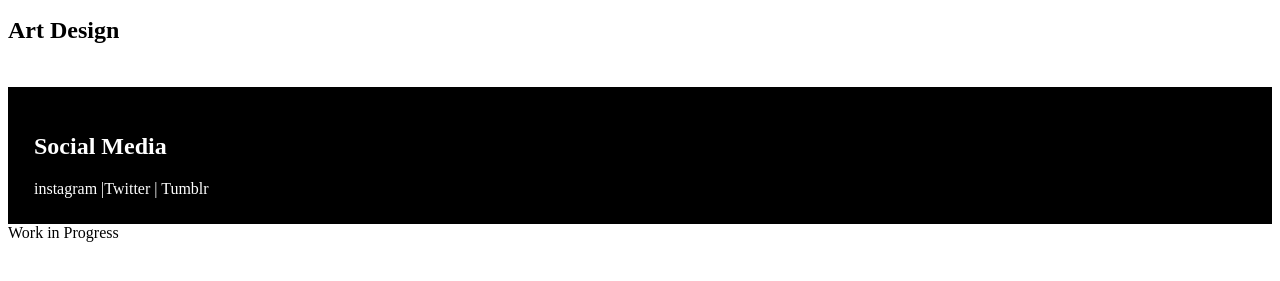
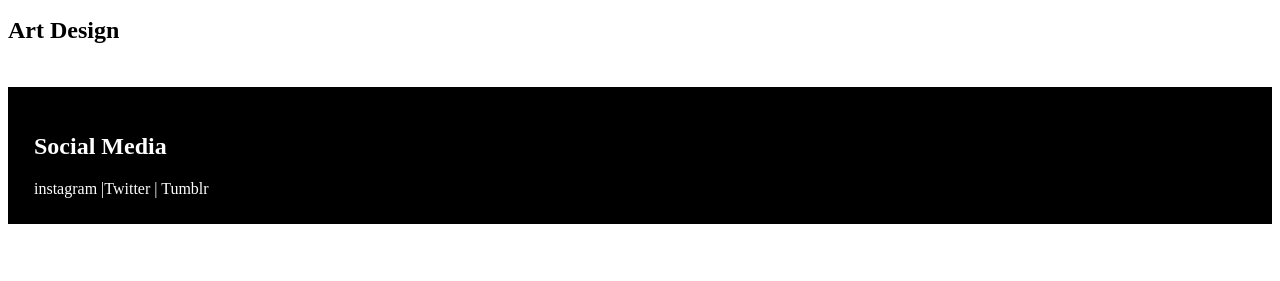
Before and after one commit to boyjupo/boyjupo.github.io, a plain HTML site: page index.html in a window 1280 px wide. Shown: the part 311-592 px from the top of the page. Drawn offline with Linux system fonts and the light colour scheme.

Commit message:
Update index.html

```diff
--- a/index.html
+++ b/index.html
@@ -26,9 +26,9 @@
 
   <h2>Art Design</h2>
 
+  </body>
+
   <footer>
   <h2> Social Media </h2>
   instagram |Twitter | Tumblr
 </footer>
-Work in Progress
-</body>
```
